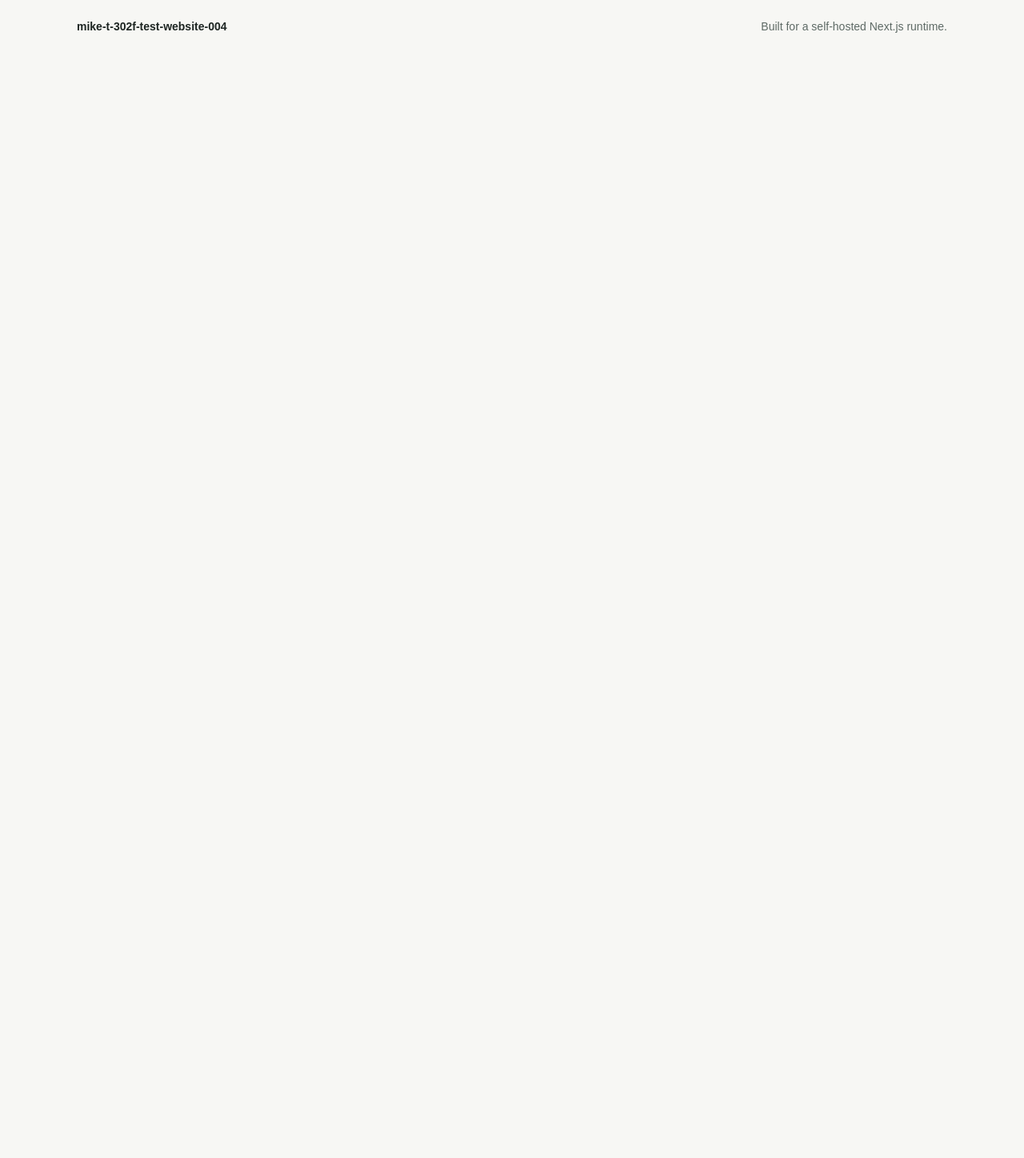
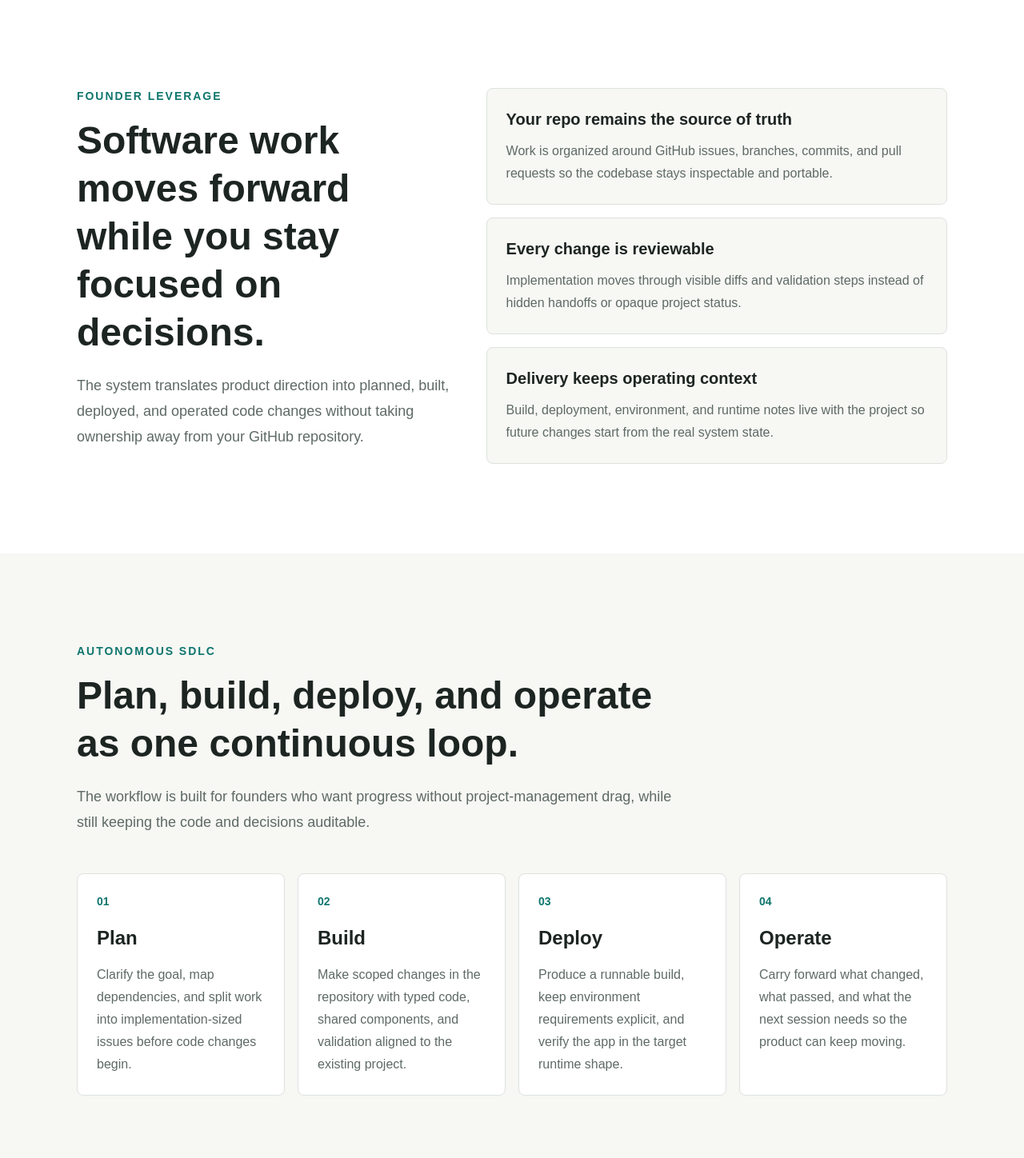
Before and after one commit to mtplayground/mike-t-302f-test-website-004, a Next.js app: page / in a window 1280 px wide. Shown: the part 802-2250 px from the top of the page at 80% size. Before the commit the page ends 869 px from the top, so only its background shows below. Built offline with nearby package versions, Linux system fonts and the light colour scheme.

Commit message:
feat: Value proposition and "how it works" / features section

```diff
--- a/app/page.tsx
+++ b/app/page.tsx
@@ -1,5 +1,11 @@
-import { Hero } from "@/components/marketing";
+import { Hero, HowItWorks, ValueProposition } from "@/components/marketing";
 
 export default function Home() {
-  return <Hero />;
+  return (
+    <>
+      <Hero />
+      <ValueProposition />
+      <HowItWorks />
+    </>
+  );
 }
--- /dev/null
+++ b/components/marketing/how-it-works.tsx
@@ -0,0 +1,67 @@
+import { Container, Section } from "@/components/layout";
+
+const lifecycleSteps = [
+  {
+    step: "01",
+    title: "Plan",
+    description:
+      "Clarify the goal, map dependencies, and split work into implementation-sized issues before code changes begin."
+  },
+  {
+    step: "02",
+    title: "Build",
+    description:
+      "Make scoped changes in the repository with typed code, shared components, and validation aligned to the existing project."
+  },
+  {
+    step: "03",
+    title: "Deploy",
+    description:
+      "Produce a runnable build, keep environment requirements explicit, and verify the app in the target runtime shape."
+  },
+  {
+    step: "04",
+    title: "Operate",
+    description:
+      "Carry forward what changed, what passed, and what the next session needs so the product can keep moving."
+  }
+] as const;
+
+export function HowItWorks() {
+  return (
+    <Section spacing="lg">
+      <Container>
+        <div className="max-w-3xl">
+          <p className="mb-4 text-sm font-bold tracking-[0.14em] text-accent uppercase">
+            Autonomous SDLC
+          </p>
+          <h2 className="text-4xl leading-tight font-bold text-foreground sm:text-5xl">
+            Plan, build, deploy, and operate as one continuous loop.
+          </h2>
+          <p className="mt-5 text-lg leading-8 text-muted">
+            The workflow is built for founders who want progress without
+            project-management drag, while still keeping the code and decisions
+            auditable.
+          </p>
+        </div>
+
+        <div className="mt-12 grid gap-4 md:grid-cols-2 xl:grid-cols-4">
+          {lifecycleSteps.map((item) => (
+            <article
+              className="rounded-lg border border-[#dce3de] bg-surface p-6"
+              key={item.title}
+            >
+              <p className="text-sm font-bold text-accent">{item.step}</p>
+              <h3 className="mt-5 text-2xl font-bold text-foreground">
+                {item.title}
+              </h3>
+              <p className="mt-4 text-base leading-7 text-muted">
+                {item.description}
+              </p>
+            </article>
+          ))}
+        </div>
+      </Container>
+    </Section>
+  );
+}
--- a/components/marketing/index.ts
+++ b/components/marketing/index.ts
@@ -1 +1,3 @@
 export { Hero } from "./hero";
+export { HowItWorks } from "./how-it-works";
+export { ValueProposition } from "./value-proposition";
--- /dev/null
+++ b/components/marketing/value-proposition.tsx
@@ -0,0 +1,59 @@
+import { Container, Section } from "@/components/layout";
+
+const ownershipPoints = [
+  {
+    title: "Your repo remains the source of truth",
+    description:
+      "Work is organized around GitHub issues, branches, commits, and pull requests so the codebase stays inspectable and portable."
+  },
+  {
+    title: "Every change is reviewable",
+    description:
+      "Implementation moves through visible diffs and validation steps instead of hidden handoffs or opaque project status."
+  },
+  {
+    title: "Delivery keeps operating context",
+    description:
+      "Build, deployment, environment, and runtime notes live with the project so future changes start from the real system state."
+  }
+] as const;
+
+export function ValueProposition() {
+  return (
+    <Section spacing="lg" tone="surface">
+      <Container>
+        <div className="grid gap-10 lg:grid-cols-[0.9fr_1.1fr] lg:items-start">
+          <div>
+            <p className="mb-4 text-sm font-bold tracking-[0.14em] text-accent uppercase">
+              Founder leverage
+            </p>
+            <h2 className="max-w-2xl text-4xl leading-tight font-bold text-foreground sm:text-5xl">
+              Software work moves forward while you stay focused on decisions.
+            </h2>
+            <p className="mt-5 max-w-2xl text-lg leading-8 text-muted">
+              The system translates product direction into planned, built,
+              deployed, and operated code changes without taking ownership away
+              from your GitHub repository.
+            </p>
+          </div>
+
+          <div className="grid gap-4">
+            {ownershipPoints.map((point) => (
+              <article
+                className="rounded-lg border border-[#dce3de] bg-background p-6"
+                key={point.title}
+              >
+                <h3 className="text-xl font-bold text-foreground">
+                  {point.title}
+                </h3>
+                <p className="mt-3 text-base leading-7 text-muted">
+                  {point.description}
+                </p>
+              </article>
+            ))}
+          </div>
+        </div>
+      </Container>
+    </Section>
+  );
+}
```
